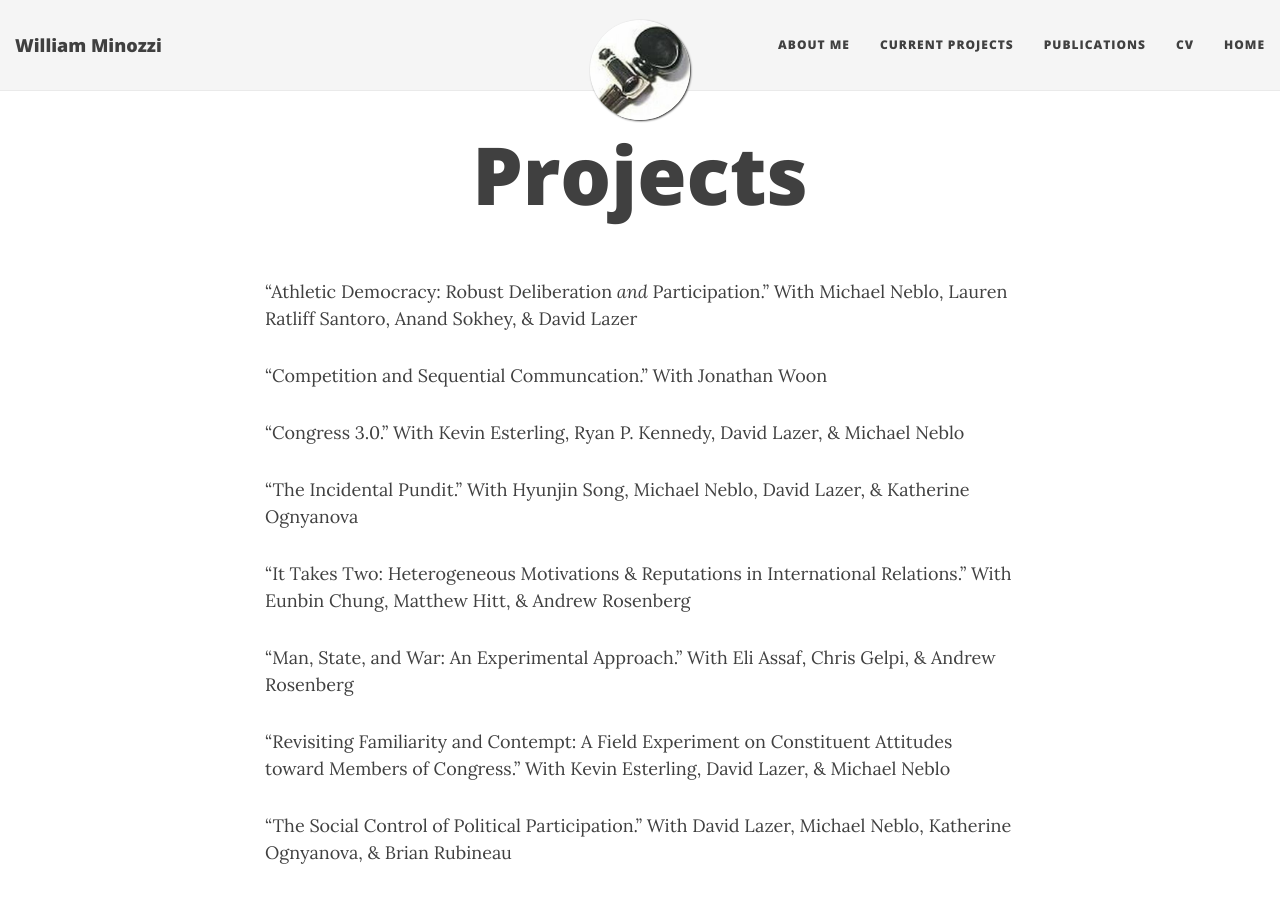
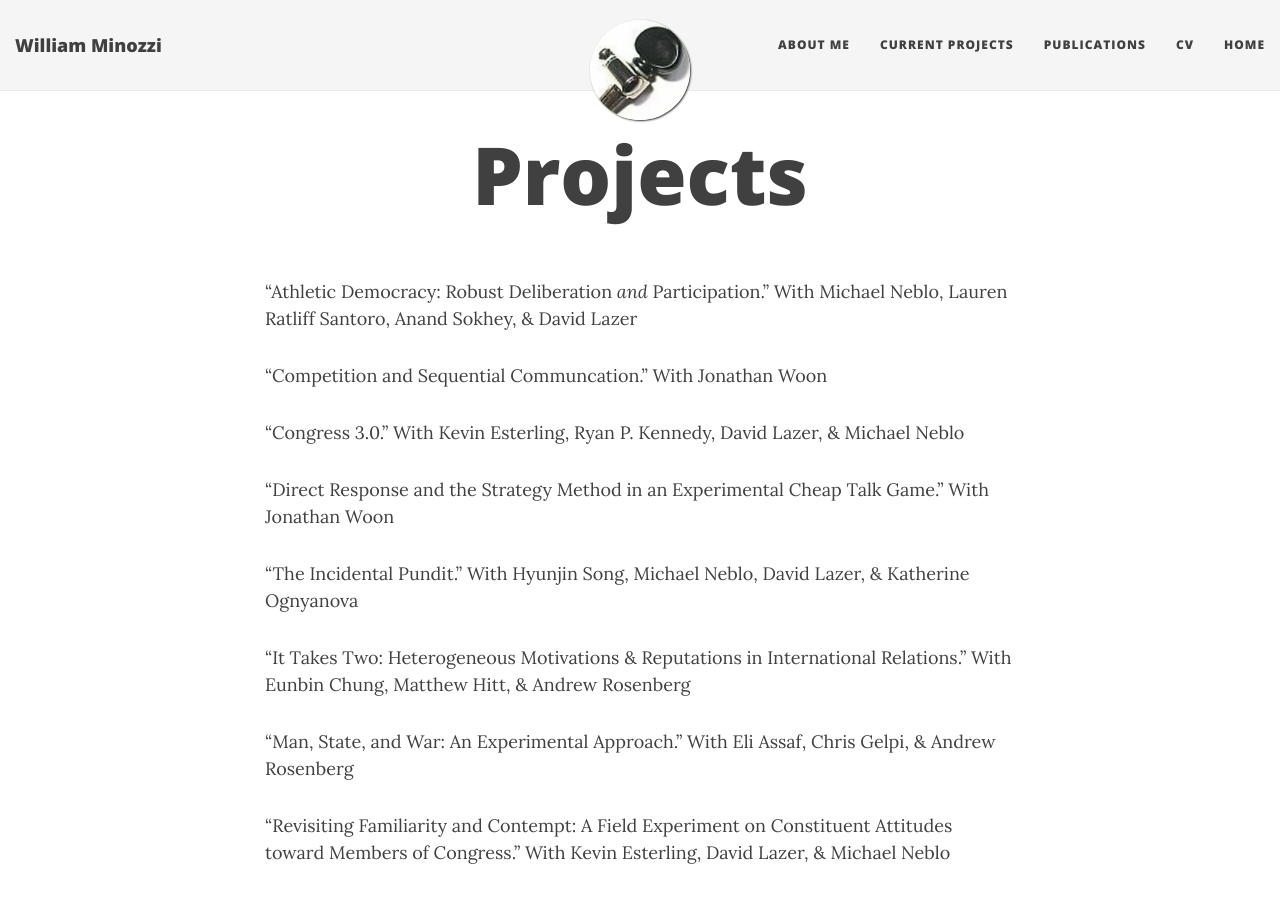
Before and after one commit to minozzi/minozzi.github.io, a Jekyll site: the page built from projects.md, in a window 1280 px wide and 900 px high. Built offline with Jekyll 4.4.1, drawn with Linux system fonts in a browser that asks for light colours; nearby versions of some CDN libraries.

Commit message:
updated projects

```diff
--- a/projects.md
+++ b/projects.md
@@ -11,6 +11,9 @@ With Jonathan Woon
 
 "Congress 3.0."
 With Kevin Esterling, Ryan P. Kennedy, David Lazer, &  Michael Neblo
+
+"Direct Response and the Strategy Method in an Experimental Cheap Talk Game."
+With Jonathan Woon
 
 "The Incidental Pundit."
 With Hyunjin Song, Michael Neblo, David Lazer, & Katherine Ognyanova
```
